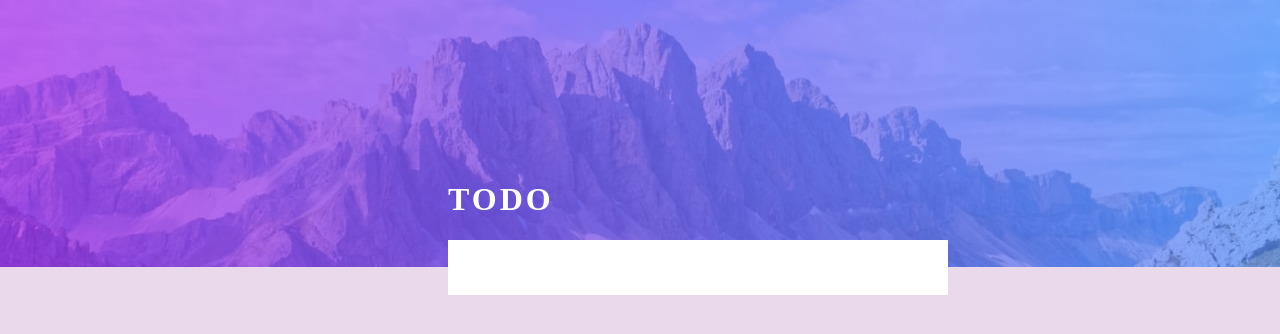
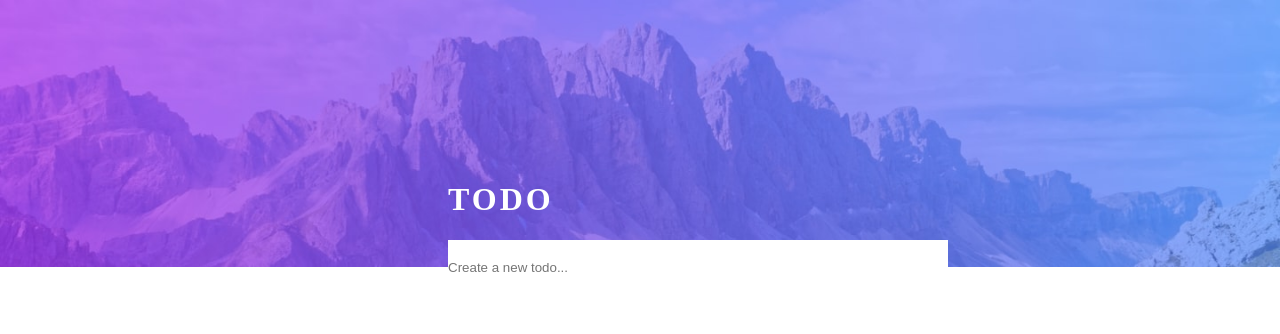
Before and after one commit to ariannalillie/FEM-todo-app, a React (Create React App) app: page / in a window 1280 px wide. Shown: the top 334 px of the page. Built offline with nearby package versions, Linux system fonts and the light colour scheme.

Commit message:
add placeholder and box shadow

```diff
--- a/src/App.css
+++ b/src/App.css
@@ -8,7 +8,6 @@
   flex-direction: column;
   justify-content: center;
   align-items: center;
-  background-color: rgb(234, 217, 234);
   position: relative;
 }
 
@@ -28,6 +27,7 @@
   align-items: center;
   padding: 5px 0;
   border-bottom: 1px solid rgb(196, 196, 196);
+  box-shadow: rgba(100, 100, 111, 0.2) 0px 7px 29px 0px;
 }
 
 .input {
--- a/src/App.js
+++ b/src/App.js
@@ -18,6 +18,7 @@
         <input
           className="input"
           type="text"
+          placeholder="Create a new todo..."
           onKeyDown={(e) => handleKeyDown(e)}
         />
         {todos.map((todo, idx) => {
```
